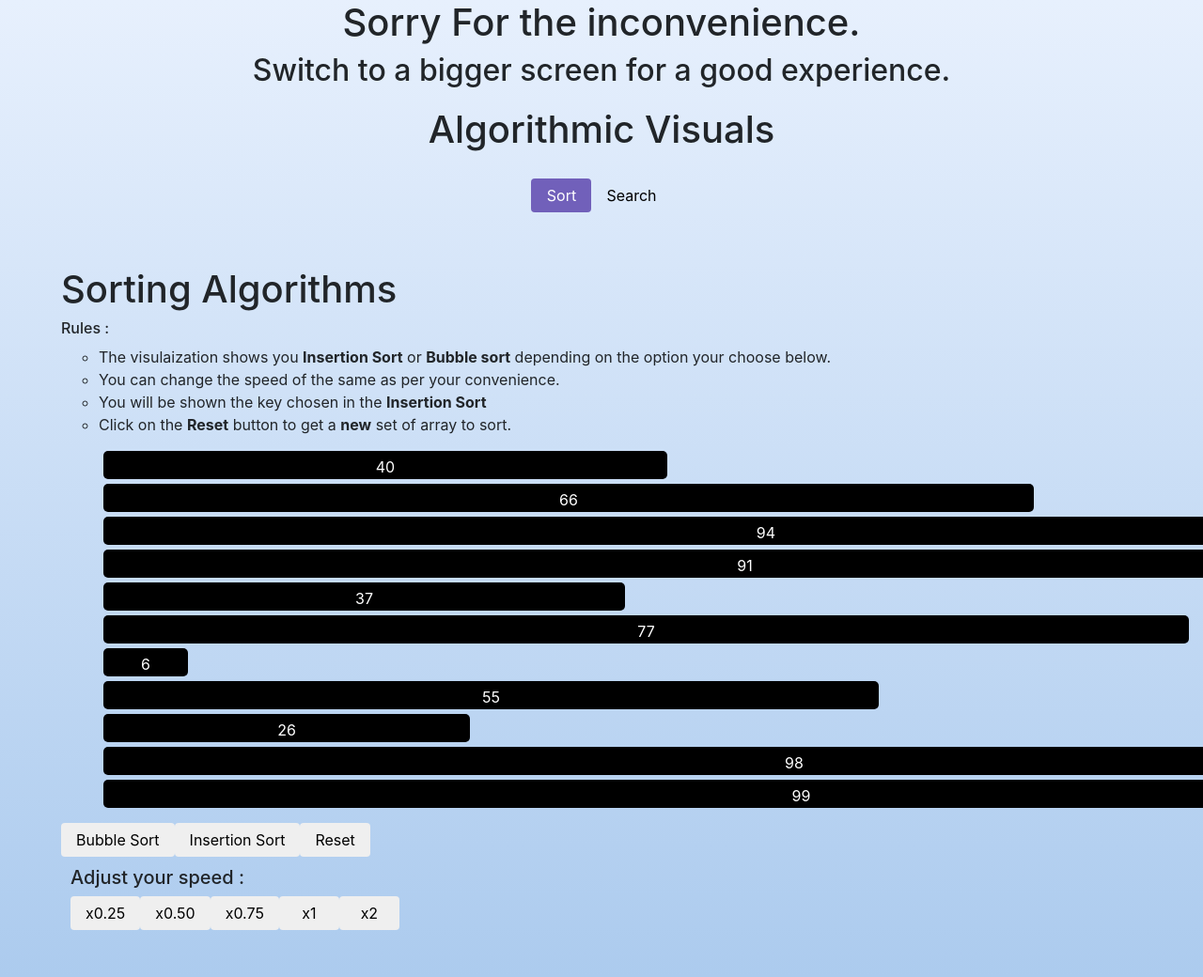
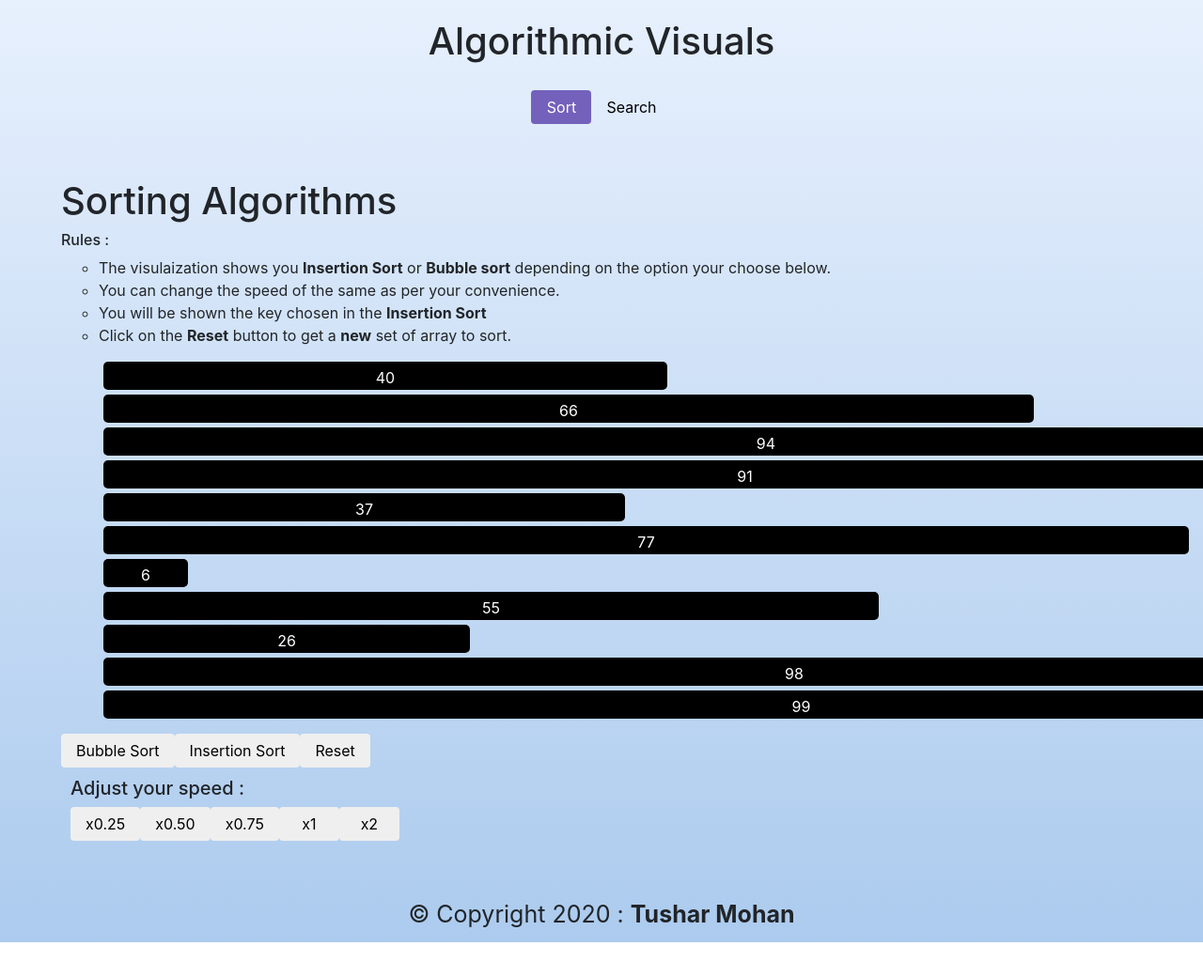
Before and after one commit to tushar2407/algo, an Angular app: page /sort in a window 1280 px wide. Shown: the top 1040 px of the page at 94% size. After the commit the page ends 1003 px from the top, so only its background shows below. Built offline with nearby package versions, Linux system fonts and the light colour scheme.

Commit message:
home done

```diff
--- a/src/index.html
+++ b/src/index.html
@@ -11,9 +11,13 @@
 </head>
 <body>
   <div class="noDisplay">
-    <h1 style="text-align: center;"> Sorry For the inconvenience. </h1>
+    <h1 style="text-align: center; font-family: Georgia, 'Times New Roman', Times, serif;">Algorithmic Visuals</h1>
+    <h2 style="text-align: center;"> Sorry For the inconvenience. </h2>
     <h2 style="text-align: center;"> Switch to a bigger screen for a good experience. </h2>
   </div>
   <app-root></app-root>
+  <div class="footer">
+    &copy; Copyright 2020 :  <span><b>Tushar Mohan</b></span>
+  </div>
 </body>
 </html>
--- a/src/styles.scss
+++ b/src/styles.scss
@@ -6,12 +6,22 @@
     body{
         background-color: lightblue ;
     }
+
 }
 @media(min-width:1001px){
-    .noDispaly{
+    .noDisplay{
         display: none;
+    }
+    body{
+        background-image: linear-gradient(to top, #accbee 0%, #e7f0fd 100%);
     }
 }
 body{
-    background-image: linear-gradient(to top, #accbee 0%, #e7f0fd 100%);
+    min-height: 100vh;
 }
+.footer{
+    margin-bottom: 0;
+    text-align: center;
+    font-size: 25px;
+    padding: 10px;
+}
```
